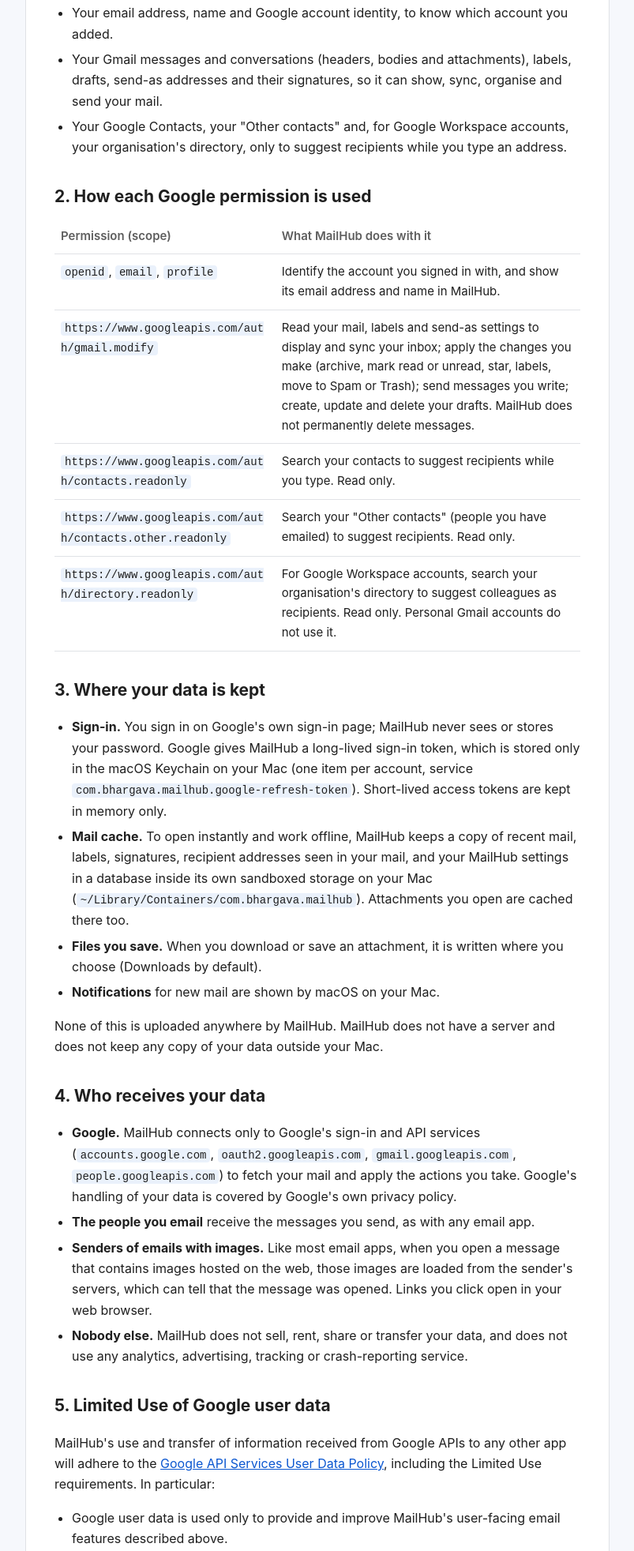
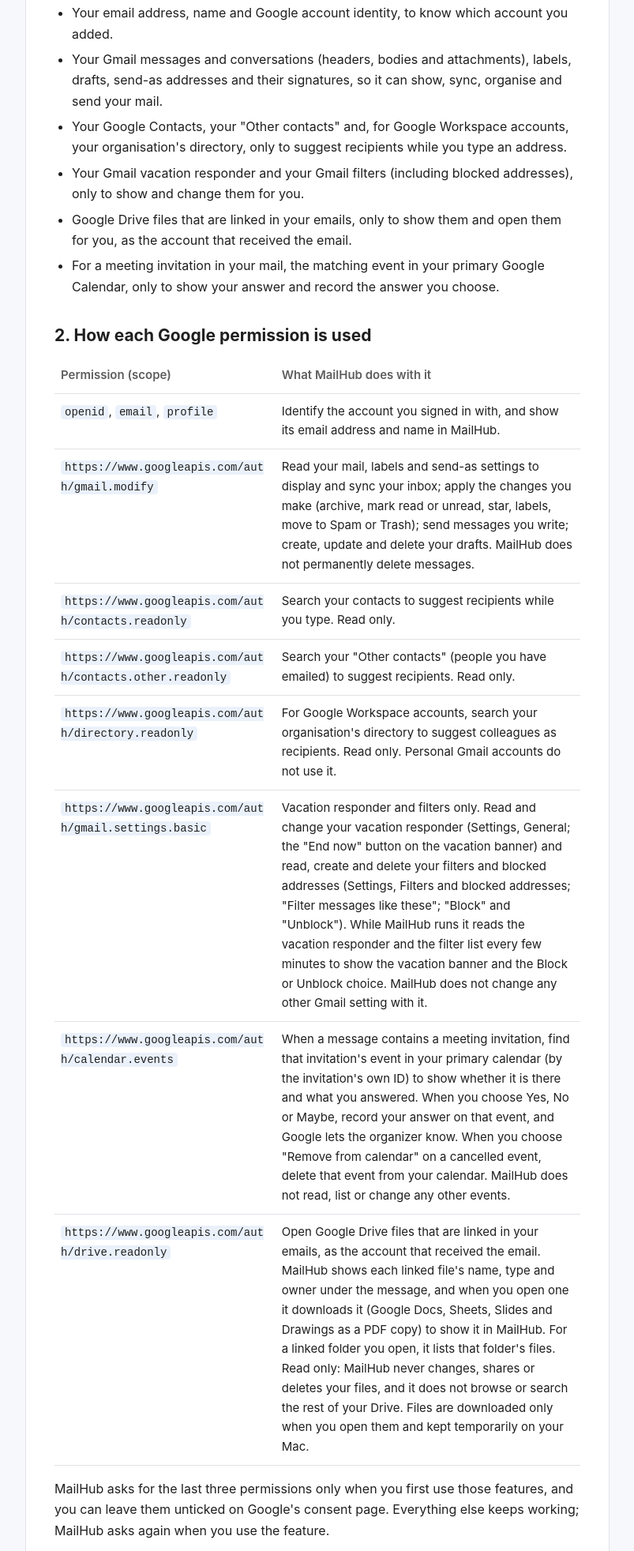
Before and after one commit to Bhargavareddy007/mailhub, a plain HTML site: page privacy.html in a window 1280 px wide. Shown: the part 601-2565 px from the top of the page at 79% size, without its empty margins (238-1041 px from the left). Drawn offline with Linux system fonts and the light colour scheme.

Commit message:
Privacy policy: Calendar, Gmail settings (vacation, filters) and Drive read-only permissions; effective 21 November 2026
Co-Authored-By: Claude Opus 5.5 <noreply@anthropic.com>

```diff
--- a/privacy.html
+++ b/privacy.html
@@ -57,7 +57,7 @@
 <main class="wrap">
 <article>
   <h1>Privacy policy</h1>
-  <p class="date">Effective 20 November 2026</p>
+  <p class="date">Effective 21 November 2026</p>
 
   <p>MailHub is an email app for macOS that lets you read, organise and send mail from your Google accounts (Gmail and Google Workspace) in one place. This policy explains what data MailHub uses, where it is kept and how you can remove it.</p>
 
@@ -69,6 +69,9 @@
     <li>Your email address, name and Google account identity, to know which account you added.</li>
     <li>Your Gmail messages and conversations (headers, bodies and attachments), labels, drafts, send-as addresses and their signatures, so it can show, sync, organise and send your mail.</li>
     <li>Your Google Contacts, your "Other contacts" and, for Google Workspace accounts, your organisation's directory, only to suggest recipients while you type an address.</li>
+    <li>Your Gmail vacation responder and your Gmail filters (including blocked addresses), only to show and change them for you.</li>
+    <li>Google Drive files that are linked in your emails, only to show them and open them for you, as the account that received the email.</li>
+    <li>For a meeting invitation in your mail, the matching event in your primary Google Calendar, only to show your answer and record the answer you choose.</li>
   </ul>
 
   <h2>2. How each Google permission is used</h2>
@@ -80,22 +83,27 @@
       <tr><td><code>https://www.googleapis.com/auth/contacts.readonly</code></td><td>Search your contacts to suggest recipients while you type. Read only.</td></tr>
       <tr><td><code>https://www.googleapis.com/auth/contacts.other.readonly</code></td><td>Search your "Other contacts" (people you have emailed) to suggest recipients. Read only.</td></tr>
       <tr><td><code>https://www.googleapis.com/auth/directory.readonly</code></td><td>For Google Workspace accounts, search your organisation's directory to suggest colleagues as recipients. Read only. Personal Gmail accounts do not use it.</td></tr>
+      <tr><td><code>https://www.googleapis.com/auth/gmail.settings.basic</code></td><td>Vacation responder and filters only. Read and change your vacation responder (Settings, General; the "End now" button on the vacation banner) and read, create and delete your filters and blocked addresses (Settings, Filters and blocked addresses; "Filter messages like these"; "Block" and "Unblock"). While MailHub runs it reads the vacation responder and the filter list every few minutes to show the vacation banner and the Block or Unblock choice. MailHub does not change any other Gmail setting with it.</td></tr>
+      <tr><td><code>https://www.googleapis.com/auth/calendar.events</code></td><td>When a message contains a meeting invitation, find that invitation's event in your primary calendar (by the invitation's own ID) to show whether it is there and what you answered. When you choose Yes, No or Maybe, record your answer on that event, and Google lets the organizer know. When you choose "Remove from calendar" on a cancelled event, delete that event from your calendar. MailHub does not read, list or change any other events.</td></tr>
+      <tr><td><code>https://www.googleapis.com/auth/drive.readonly</code></td><td>Open Google Drive files that are linked in your emails, as the account that received the email. MailHub shows each linked file's name, type and owner under the message, and when you open one it downloads it (Google Docs, Sheets, Slides and Drawings as a PDF copy) to show it in MailHub. For a linked folder you open, it lists that folder's files. Read only: MailHub never changes, shares or deletes your files, and it does not browse or search the rest of your Drive. Files are downloaded only when you open them and kept temporarily on your Mac.</td></tr>
     </tbody>
   </table>
+  <p>MailHub asks for the last three permissions only when you first use those features, and you can leave them unticked on Google's consent page. Everything else keeps working; MailHub asks again when you use the feature.</p>
 
   <h2>3. Where your data is kept</h2>
   <ul>
     <li><strong>Sign-in.</strong> You sign in on Google's own sign-in page; MailHub never sees or stores your password. Google gives MailHub a long-lived sign-in token, which is stored only in the macOS Keychain on your Mac (one item per account, service <code>com.bhargava.mailhub.google-refresh-token</code>). Short-lived access tokens are kept in memory only.</li>
-    <li><strong>Mail cache.</strong> To open instantly and work offline, MailHub keeps a copy of recent mail, labels, signatures, recipient addresses seen in your mail, and your MailHub settings in a database inside its own sandboxed storage on your Mac (<code>~/Library/Containers/com.bhargava.mailhub</code>). Attachments you open are cached there too.</li>
+    <li><strong>Mail cache.</strong> To open instantly and work offline, MailHub keeps a copy of recent mail, labels, signatures, meeting invitations found in your mail and your answers to them, your vacation responder and blocked addresses, which Google permissions each account has granted, recipient addresses seen in your mail, and your MailHub settings in a database inside its own sandboxed storage on your Mac (<code>~/Library/Containers/com.bhargava.mailhub</code>). Attachments you open are cached there too.</li>
     <li><strong>Files you save.</strong> When you download or save an attachment, it is written where you choose (Downloads by default).</li>
+    <li><strong>Google Drive files you open</strong> are kept in a temporary folder inside MailHub's sandboxed storage while MailHub runs, so opening one again is instant, and deleted the next time MailHub starts. When you choose Download or Save as, a copy is written where you choose.</li>
     <li><strong>Notifications</strong> for new mail are shown by macOS on your Mac.</li>
   </ul>
   <p>None of this is uploaded anywhere by MailHub. MailHub does not have a server and does not keep any copy of your data outside your Mac.</p>
 
   <h2>4. Who receives your data</h2>
   <ul>
-    <li><strong>Google.</strong> MailHub connects only to Google's sign-in and API services (<code>accounts.google.com</code>, <code>oauth2.googleapis.com</code>, <code>gmail.googleapis.com</code>, <code>people.googleapis.com</code>) to fetch your mail and apply the actions you take. Google's handling of your data is covered by Google's own privacy policy.</li>
-    <li><strong>The people you email</strong> receive the messages you send, as with any email app.</li>
+    <li><strong>Google.</strong> MailHub connects only to Google's sign-in and API services (<code>accounts.google.com</code>, <code>oauth2.googleapis.com</code>, <code>gmail.googleapis.com</code>, <code>people.googleapis.com</code>, and <code>www.googleapis.com</code> for Google Calendar and Google Drive) to fetch your mail and apply the actions you take. Google's handling of your data is covered by Google's own privacy policy.</li>
+    <li><strong>The people you email</strong> receive the messages you send, as with any email app. When you answer an invitation whose organizer does not use Google Calendar, MailHub sends your answer to the organizer as a standard calendar reply email from the address that was invited.</li>
     <li><strong>Senders of emails with images.</strong> Like most email apps, when you open a message that contains images hosted on the web, those images are loaded from the sender's servers, which can tell that the message was opened. Links you click open in your web browser.</li>
     <li><strong>Nobody else.</strong> MailHub does not sell, rent, share or transfer your data, and does not use any analytics, advertising, tracking or crash-reporting service.</li>
   </ul>
@@ -112,7 +120,7 @@
 
   <h2>6. Keeping and removing your data</h2>
   <ul>
-    <li><strong>Remove an account in MailHub</strong> (Settings, Accounts, the delete button): MailHub revokes its access with Google, deletes the account's Keychain item and deletes the account's cached mail, attachments and settings from your Mac. Nothing changes in the Google account itself. Email addresses MailHub has learned for recipient suggestions are shared by all accounts and stay until you delete MailHub's data as described below.</li>
+    <li><strong>Remove an account in MailHub</strong> (Settings, Accounts, the delete button): MailHub revokes its access with Google, deletes the account's Keychain item and deletes the account's cached mail, invitations, attachments and settings from your Mac. Nothing changes in the Google account itself. Email addresses MailHub has learned for recipient suggestions are shared by all accounts and stay until you delete MailHub's data as described below.</li>
     <li><strong>Delete the app.</strong> To remove everything, first remove each account in MailHub, then delete MailHub from Applications. If you delete the app without removing accounts, also delete the folder <code>~/Library/Containers/com.bhargava.mailhub</code> and the MailHub items in the Keychain Access app (shown as "MailHub" followed by the email address).</li>
     <li><strong>Revoke access at Google</strong> at any time at <a href="https://myaccount.google.com/permissions">myaccount.google.com/permissions</a>. MailHub then stops syncing that account and asks you to sign in again; the mail already on your Mac stays there until you remove the account.</li>
   </ul>
```
